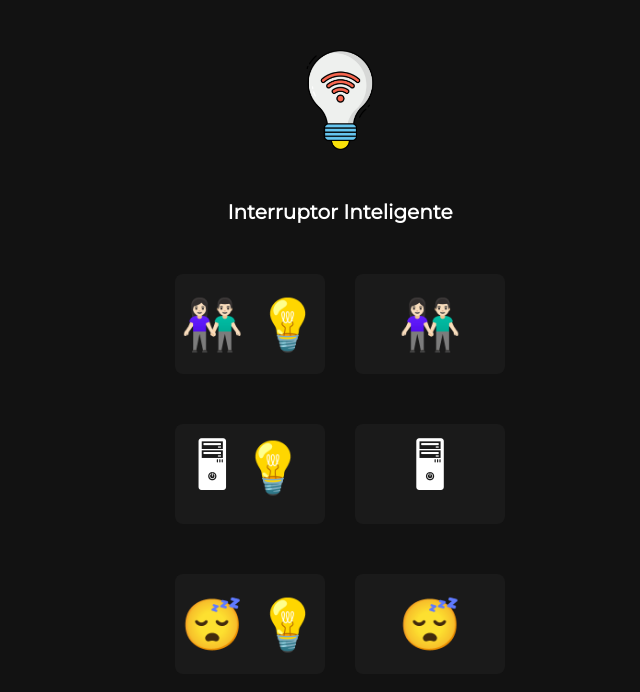
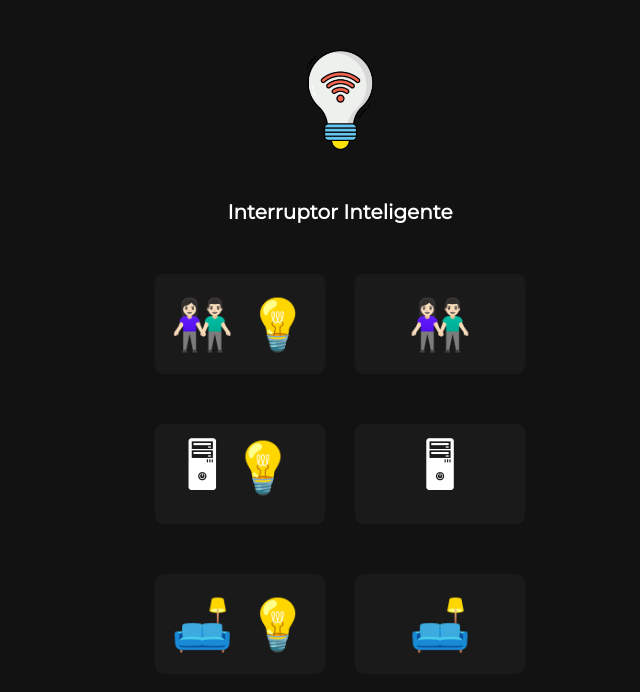
Before and after one commit to Will-Jacks/iot_interruptor_casa, a React (Vite) app: page / in a window 1280 px wide. Shown: the top 692 px of the page, without its empty margins (300-940 px from the left). Built offline with nearby package versions, Linux system fonts and the light colour scheme; what mqtt would draw is missing.

Commit message:
Alterando o emoji dos botões

```diff
--- a/src/App.jsx
+++ b/src/App.jsx
@@ -7,8 +7,8 @@ function App() {
   return(
     <div className="App">
       <Header />
-        <div className="bagulho">
-          <Button> Liga quarto</Button>
+        <div className="container-buttons">
+          <Button/>
         </div>
     </div>
   )
--- a/src/Components/Buttons/Buttons.jsx
+++ b/src/Components/Buttons/Buttons.jsx
@@ -18,8 +18,8 @@ export default function Button() {
                     <button onClick={()=> {mandaMSG(topic + '1', 'Desliga rele')}}>🖥</button>
                 </div>
                 <div className="button-individual">
-                    <button onClick={()=> {mandaMSG((topic + '12'),'Liga rele')}}>😴 💡</button>
-                    <button onClick={()=> {mandaMSG(topic + '12', 'Desliga rele')}}>😴</button>
+                    <button onClick={()=> {mandaMSG((topic + '12'),'Liga rele')}}>🛋️ 💡</button>
+                    <button onClick={()=> {mandaMSG(topic + '12', 'Desliga rele')}}>🛋️</button>
                 </div>
 
         </div>
--- a/src/Components/Buttons/button.css
+++ b/src/Components/Buttons/button.css
@@ -9,7 +9,7 @@
 }
 
 button {
-    width:150px;
+    width:170px;
     height:100px;
     border-radius: 8px;
     border: 1px solid transparent;
--- a/src/app.css
+++ b/src/app.css
@@ -1,10 +1,10 @@
-@import url('https://fonts.googleapis.com/css2?family=Montserrat&display=swap');
+ @import url('https://fonts.googleapis.com/css2?family=Montserrat&display=swap');
 * {
     margin: 0;
     padding: 0;
 }
 
-.bagulho {
+.container-buttons {
     display: flex;
     align-items: center;
     justify-content: center;
```
Also changed, not shown: 1 other file (tests, documents, lock files or other folders).
